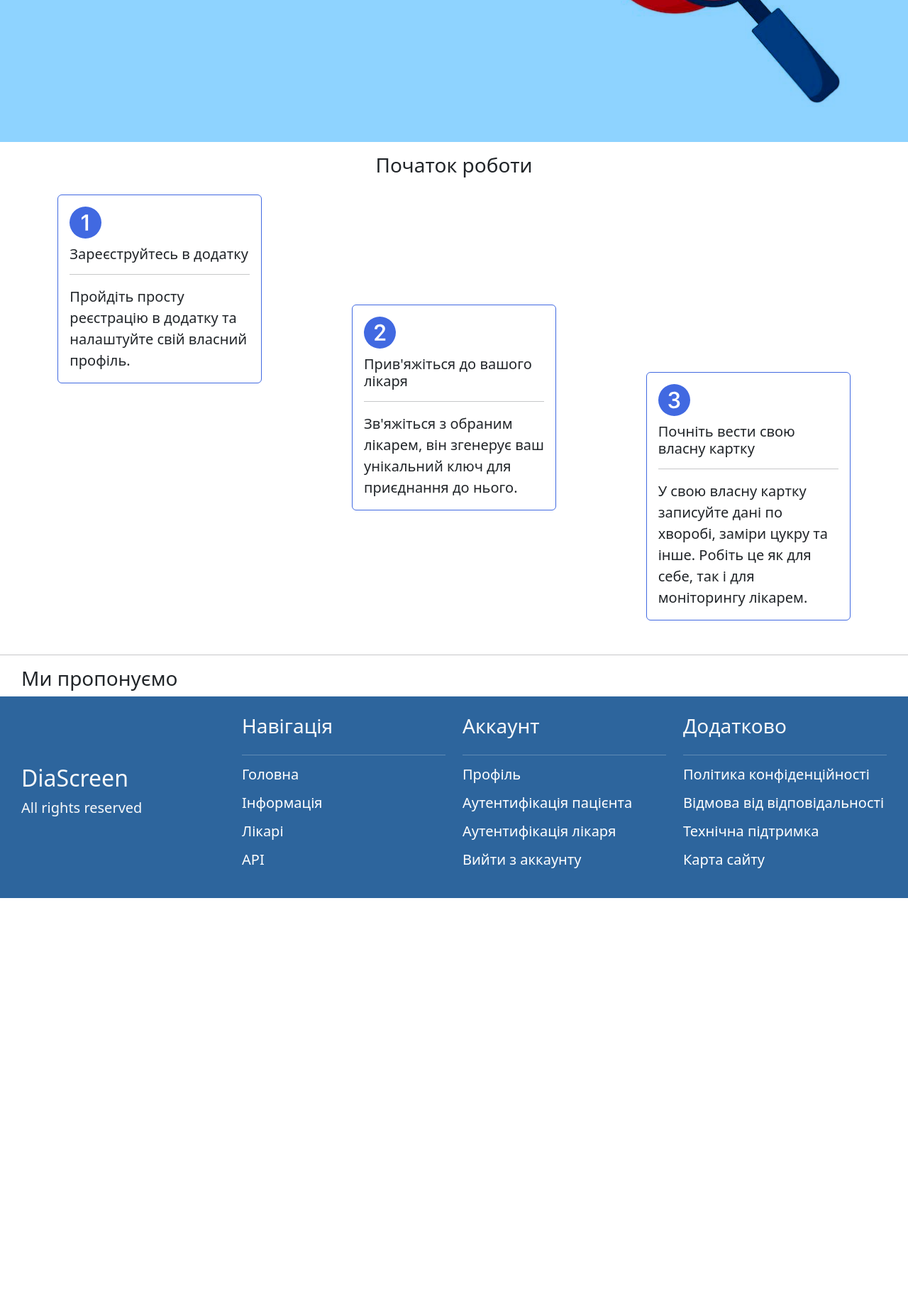
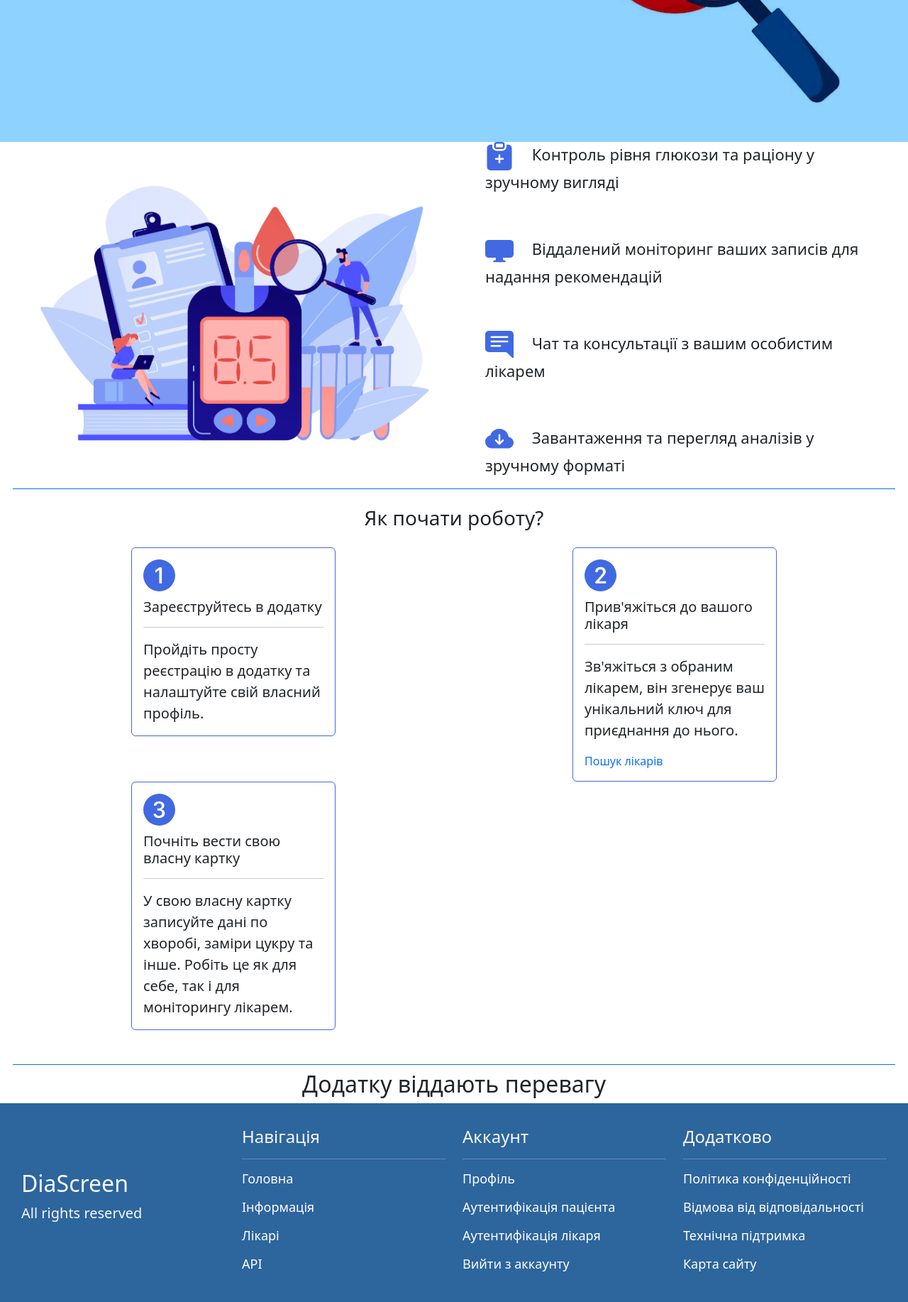
Before and after one commit to maisner44/diabet_classification_microservice, a Django app: page / in a window 1280 px wide. Shown: the part 551-2385 px from the top of the page at 71% size. Before the commit the page ends 1816 px from the top, so only its background shows below. Run offline with Django 5.2, Linux system fonts and the light colour scheme; some libraries are stand-ins or nearby versions.

Commit message:
MVP mainpage

```diff
--- a/diabetes_proj/static/css/index.css
+++ b/diabetes_proj/static/css/index.css
@@ -77,9 +77,17 @@
     margin-bottom: 10px;
 }
 
+.func__list{
+    font-size: 22px;
+}
 
+.func__item:not(:last-child){
+    margin-bottom: 60px;
+}
 
-
+.func__item span{
+    margin-right: 20px;
+}
 
 
 
@@ -95,7 +103,7 @@
 }
 
 .footer__link{
-    font-size: 20px;
+    font-size: 18px;
     display: inline-block;
     color: #fff;
     line-height: 1;
--- a/diabetes_proj/static/css/media.css
+++ b/diabetes_proj/static/css/media.css
@@ -28,4 +28,8 @@
     .promo__text{
         text-align: center;
     }
+
+    .guide__card{
+        margin-bottom: 20px;
+    }
 }
--- a/diabetes_proj/templates/index.html
+++ b/diabetes_proj/templates/index.html
@@ -66,17 +66,42 @@
                 </div>
             </div>
         </section>
-        <section class="mt-3">
+        <section class="func_section">
+            <div class="container">
+                <div class="row align-items-center border-bottom border-primary">
+                    <div class="col-md-6 col-12">
+                        <img src="../static/img/func.jpg" class="img-fluid" alt="functional image">
+                    </div>
+                    <div class="col-md-6 col-12 align-self-center mx-auto">
+                        <ul class="func__list fw-medium">
+                            <li class="func__item"><span>
+                                <img src="../static/img/svg/clipboard-plus-fill.svg" alt="рисунок блокнота">
+                            </span>Контроль рівня глюкози та раціону у зручному вигляді</li>
+                            <li class="func__item"><span>
+                                <img  src="../static/img/svg/display-fill.svg" alt="рисуонок монітору">
+                            </span>Віддалений моніторинг ваших записів для надання рекомендацій</li>
+                            <li class="func__item"><span>
+                                <img  src="../static/img/svg/chat-right-text-fill.svg" alt="рисуонок іконки чату">
+                            </span>Чат та консультації з вашим особистим лікарем</li>
+                            <li class="func__item"><span>
+                                <img  src="../static/img/svg/cloud-arrow-down-fill.svg" alt="рисуонок завантаження">
+                            </span>Завантаження та перегляд аналізів у зручному форматі</li>
+                        </ul>
+                    </div>
+                </div>
+            </div>
+        </section>
+        <section class="mt-4">
            <div class="container">
                 <div class="row align-items-center">
                     <div class="col-12 text-center">
-                       <h3>Початок роботи</h3>
+                       <h3>Як почати роботу?</h3>
                     </div>
                 </div>
            </div>
            <div class="container mt-3 mb-5">
             <div class="row align-items-center" style="min-height: 600px;">
-                <div class="col-md-4 align-self-start">
+                <div class="col-xxl-4 col-md-6 col-12 align-self-start">
                     <div class="card mx-auto guide__card">
                         <div class="card-body">
                           <h5 class="card-title">
@@ -86,7 +111,7 @@
                         </div>
                     </div>
                 </div>
-                <div class="col-md-4 align-self-center">
+                <div class="col-xxl-4 col-md-6 col-12 align-self-center">
                     <div class="card mx-auto guide__card">
                         <div class="card-body">
                           <h5 class="card-title">
@@ -94,10 +119,11 @@
                             <br>Прив'яжіться до вашого лікаря
                             </h5><hr>
                           <p class="card-text fs-5 text-wrap">Зв'яжіться з обраним лікарем, він згенерує ваш унікальний ключ для приєднання до нього.</p>
+                          <a href="#" class="card-link">Пошук лікарів</a>
                         </div>
                     </div>
                 </div>
-                <div class="col-md-4 col-12 align-self-end">
+                <div class="col-xxl-4 col-md-6 col-12 align-self-end">
                     <div class="card mx-auto guide__card">
                         <div class="card-body">
                           <h5 class="card-title">
@@ -110,15 +136,13 @@
                 </div>
             </div>
            </div>
-        </section><hr>
-        <section class="func_section">
+        </section>
+        <section class="about__as">
             <div class="container">
-                <div class="row">
-                    <div class="col6">
+                <div class="row text-center border-top border-primary">
+                    <div class="col-12 mx-auto mt-2">
+                        <h2>Додатку віддають перевагу</h2>
 
-                    </div>
-                    <div class="col-6">
-                        <h3>Ми пропонуємо</h3>
                     </div>
                 </div>
             </div>
@@ -133,22 +157,22 @@
                     <h2>DiaScreen</h2>
                     <p class="fs-5">All rights reserved</p>
                 </div>
-                <div class="col-md-3 d-flex flex-column text-start">
-                    <h3 class="fs-3">Навігація</h3><hr>
+                <div class="col-md-3">
+                    <h3 class="fs-4 mt-2">Навігація</h3><hr>
                     <p><a class="footer__link" href="#">Головна</a></p>
                     <p><a class="footer__link" href="#">Інформація</a></p>
                     <p><a class="footer__link" href="#">Лікарі</a></p>
                     <p><a class="footer__link" href="#">API</a></p>
                 </div>
-                <div class="col-md-3 d-flex flex-column text-start">
-                    <h3 class="fs-3">Аккаунт</h3><hr>
+                <div class="col-md-3">
+                    <h3 class="fs-4 mt-2">Аккаунт</h3><hr>
                     <p><a class="footer__link" href="#">Профіль</a></p>
                     <p><a class="footer__link" href="#">Аутентифікація пацієнта</a></p>
                     <p><a class="footer__link" href="#">Аутентифікація лікаря</a></p>
                     <p><a class="footer__link" href="#">Вийти з аккаунту</a></p>
                 </div>
-                <div class="col-md-3 d-flex flex-column text-start">
-                    <h3 class="fs-3">Додатково</h3><hr>
+                <div class="col-md-3">
+                    <h3 class="fs-4 mt-2">Додатково</h3><hr>
                     <p><a class="footer__link" href="#">Політика конфіденційності</a></p>
                     <p><a class="footer__link" href="#">Відмова від відповідальності</a></p>
                     <p><a class="footer__link" href="#">Технічна підтримка</a></p>
```
Also changed, not shown: diabetes_proj/static/img/doctor.png (added), diabetes_proj/static/img/func.jpg (added), diabetes_proj/static/img/svg/chat-right-text-fill.svg (added), diabetes_proj/static/img/svg/clipboard-plus-fill.svg (added), diabetes_proj/static/img/svg/cloud-arrow-down-fill.svg (added), diabetes_proj/static/img/svg/display-fill.svg (added), diabetes_proj/static/img/svg/person-square.svg (added).
